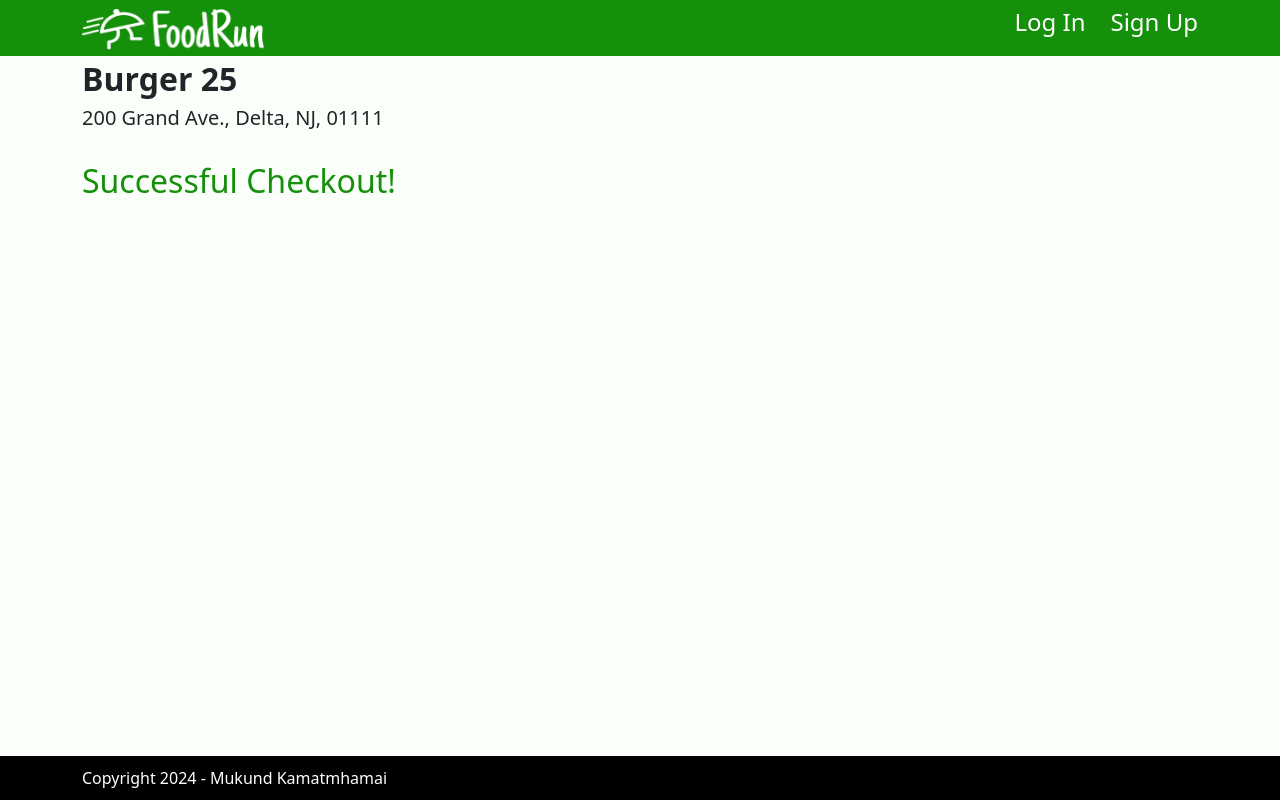
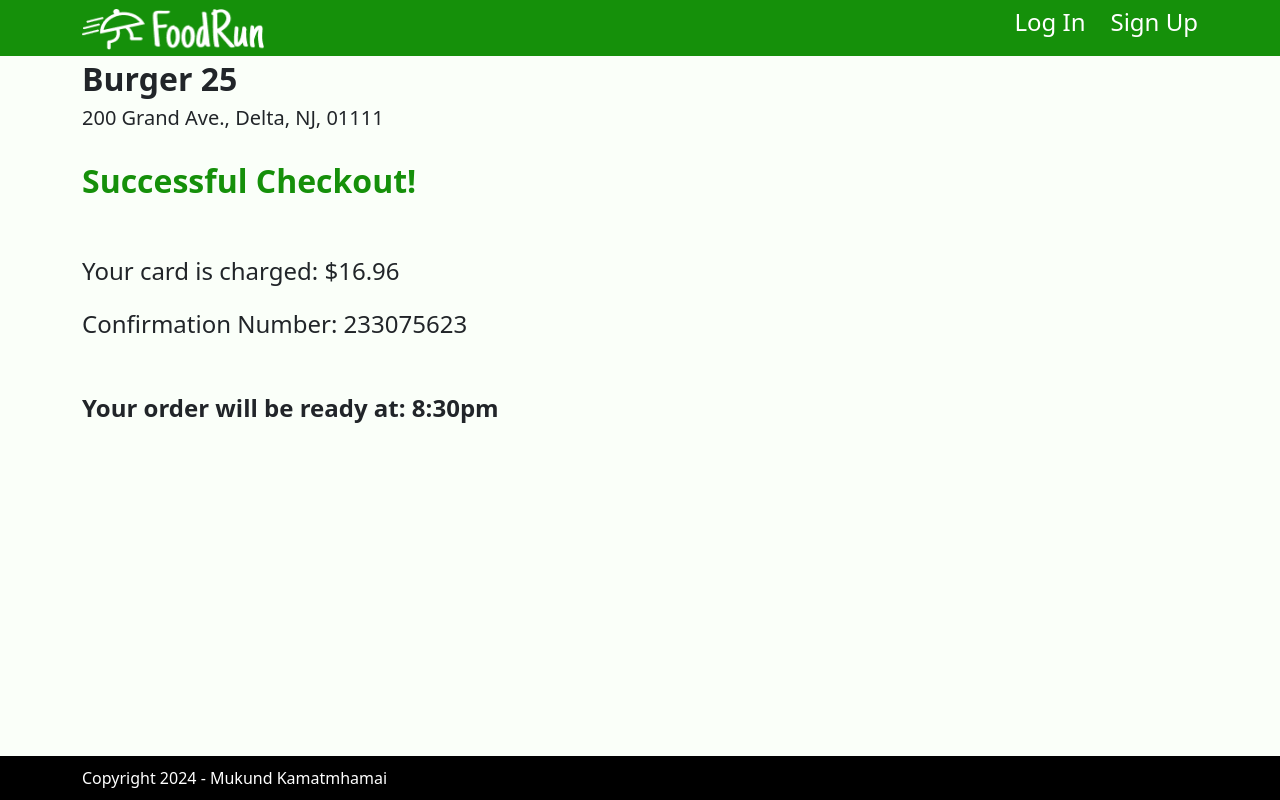
Before and after one commit to Amolkamat/FoodRun, an Angular app: page /burger25/success in a window 1280 px wide. Built offline with nearby package versions, Linux system fonts and the light colour scheme.

Commit message:
Success page finished.

```diff
--- a/src/app/components/burger25/success/success.component.html
+++ b/src/app/components/burger25/success/success.component.html
@@ -6,9 +6,27 @@
     </div>
   </div>
 
+  <div class="row mb-5">
+    <div class="col">
+      <h2 style="color: #15900A;font-weight: bold;">Successful Checkout!</h2>
+    </div>
+  </div>
+
+  <div class="row mb-3">
+    <div class="col">
+      <h4>Your card is charged: $16.96</h4>
+    </div>
+  </div>
+
+  <div class="row mb-5">
+    <div class="col">
+      <h4>Confirmation Number: 233075623</h4>
+    </div>
+  </div>
+
   <div class="row">
     <div class="col">
-      <h2 style="color: #15900A;">Successful Checkout!</h2>
+      <h4 style="font-weight: bold;">Your order will be ready at: 8:30pm</h4>
     </div>
   </div>
 
```
